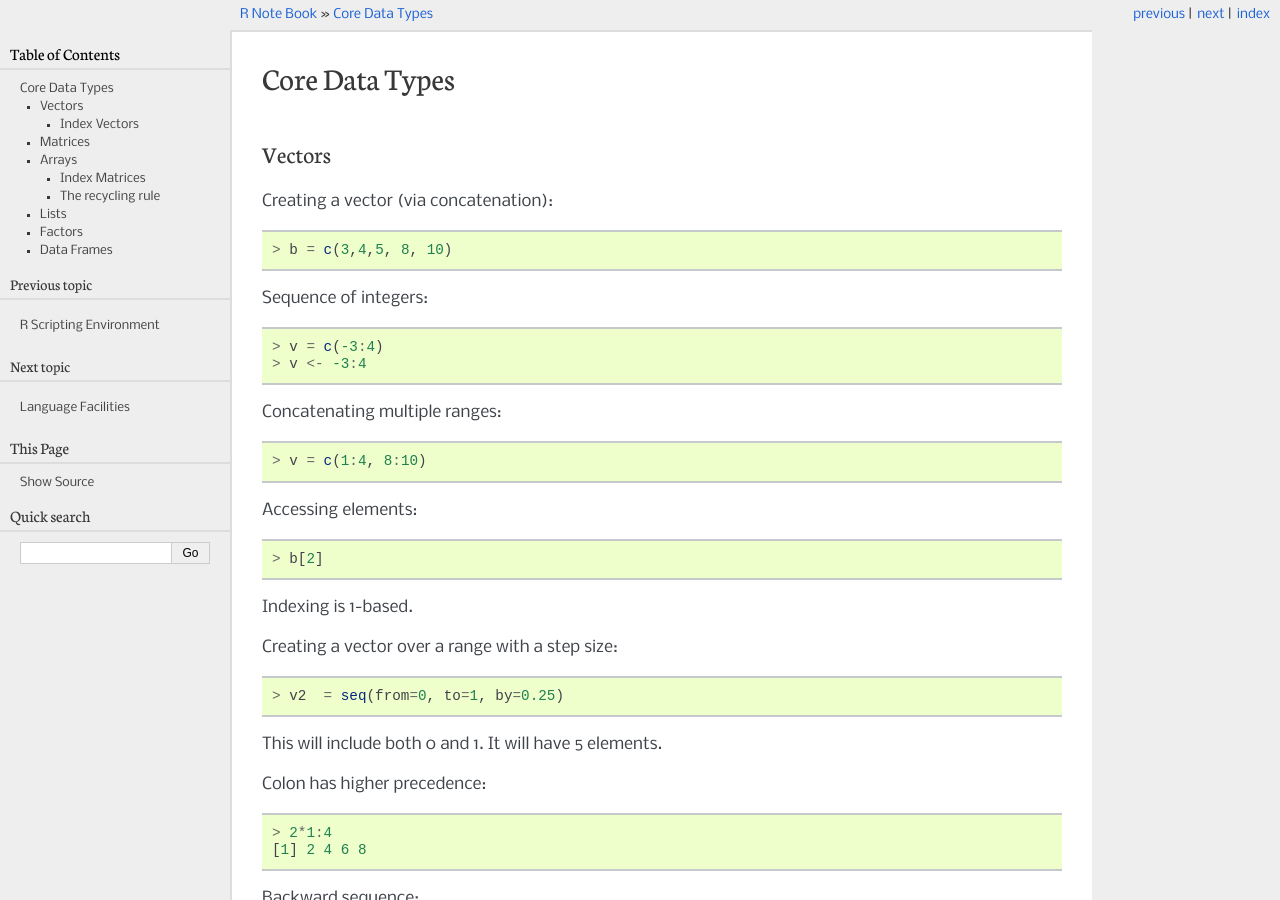
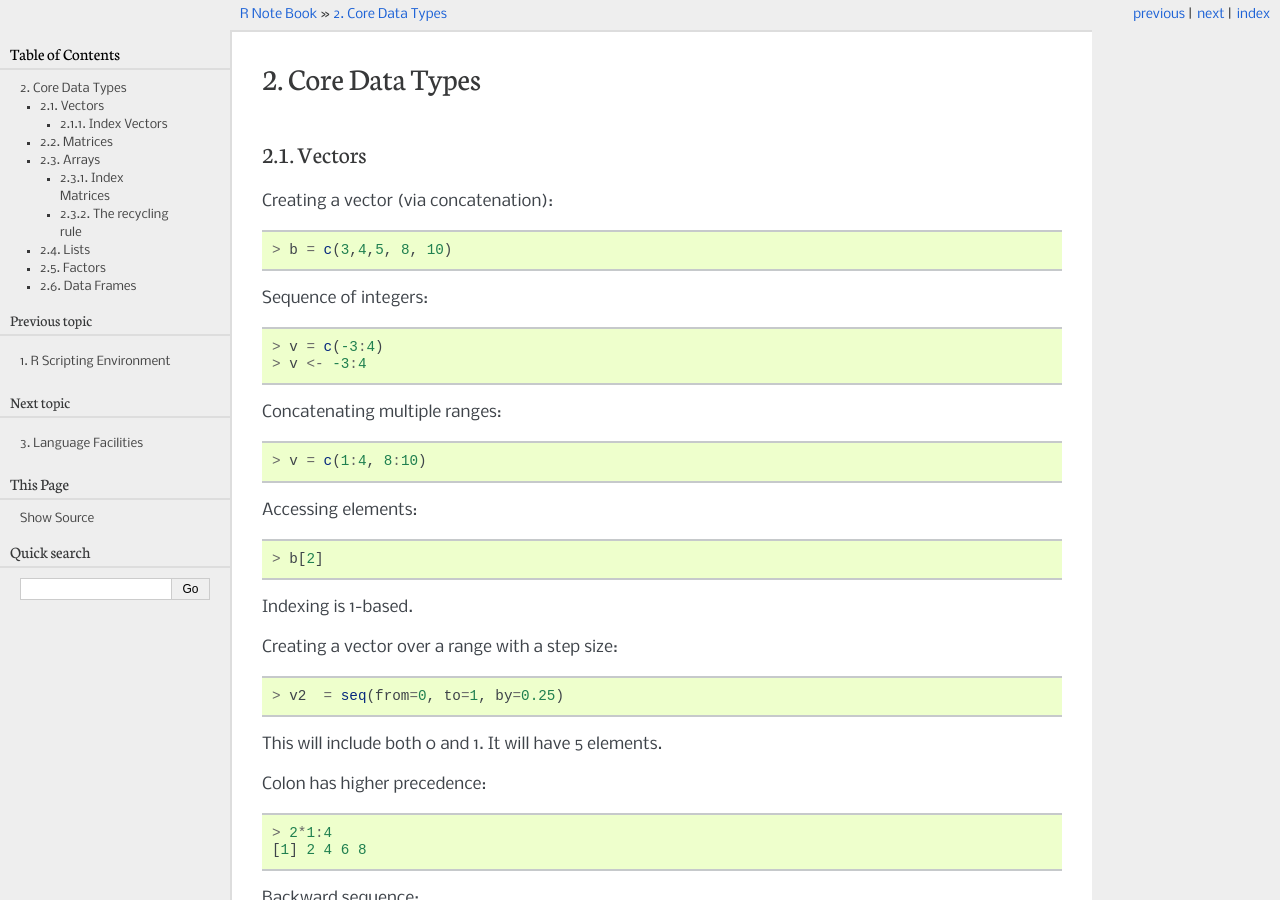
Before and after one commit to shailesh1729/r-snippets, a Sphinx documentation site: the page built from docs/basics.rst, in a window 1280 px wide and 900 px high. Built offline with Sphinx 7.4.7, drawn with Linux system fonts in a browser that asks for light colours; pages that are not in the unit, such as notebooks, are missing from menus; some of the changed text lies outside the part shown.

```diff
--- a/docs/conf.py
+++ b/docs/conf.py
@@ -34,6 +34,7 @@ extensions = [
     'sphinx.ext.todo',
     'sphinx.ext.mathjax',
     'sphinx.ext.viewcode',
+    'sphinxcontrib.fulltoc'
 ]
 
 # Add any paths that contain templates here, relative to this directory.
--- a/docs/index.rst
+++ b/docs/index.rst
@@ -19,6 +19,7 @@ for specific tasks, you can refer to these notes.
 
 .. toctree::
    :maxdepth: 2
+   :numbered:
 
    environment
    basics
--- /dev/null
+++ b/requirements.txt
@@ -0,0 +1 @@
+sphinxcontrib-fulltoc
```
